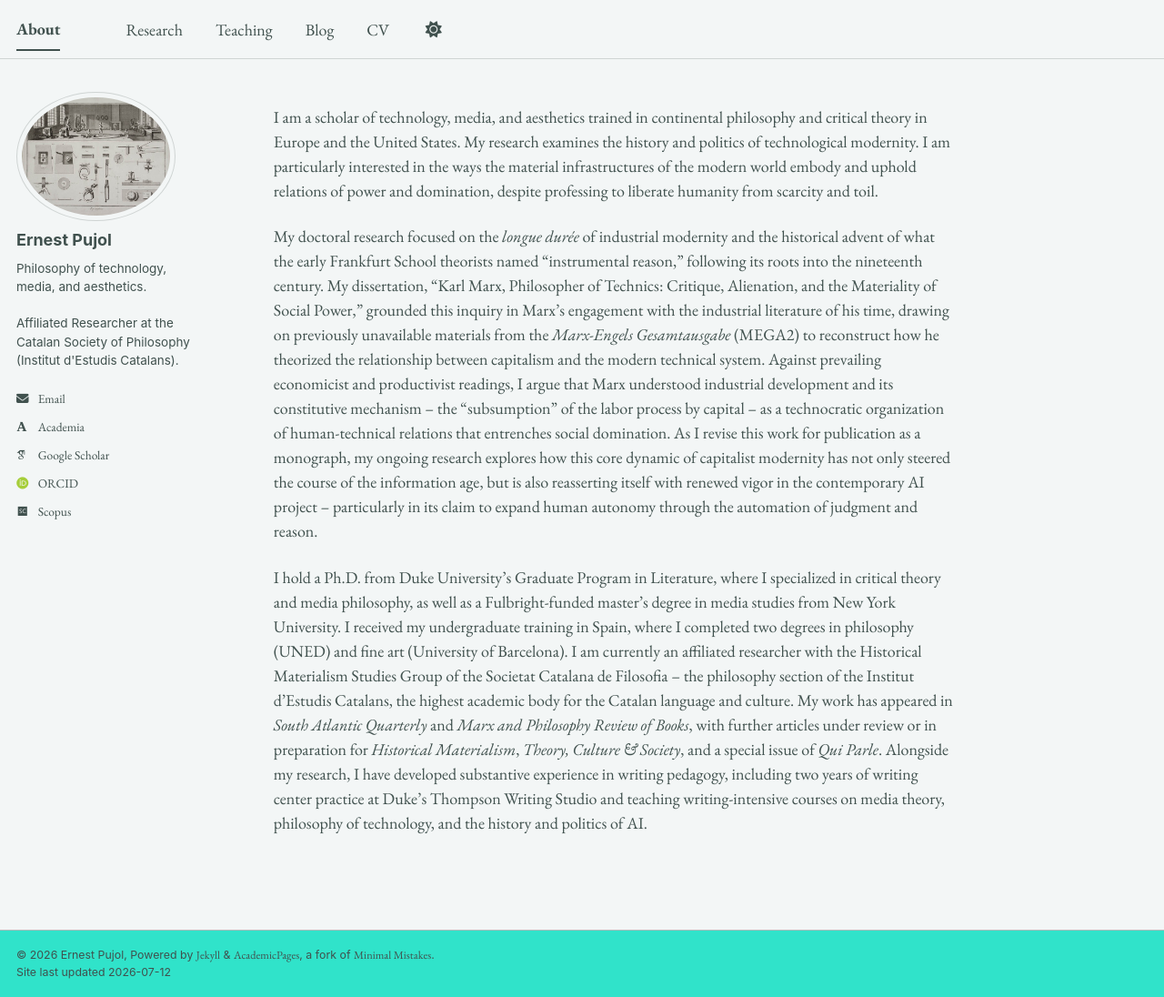
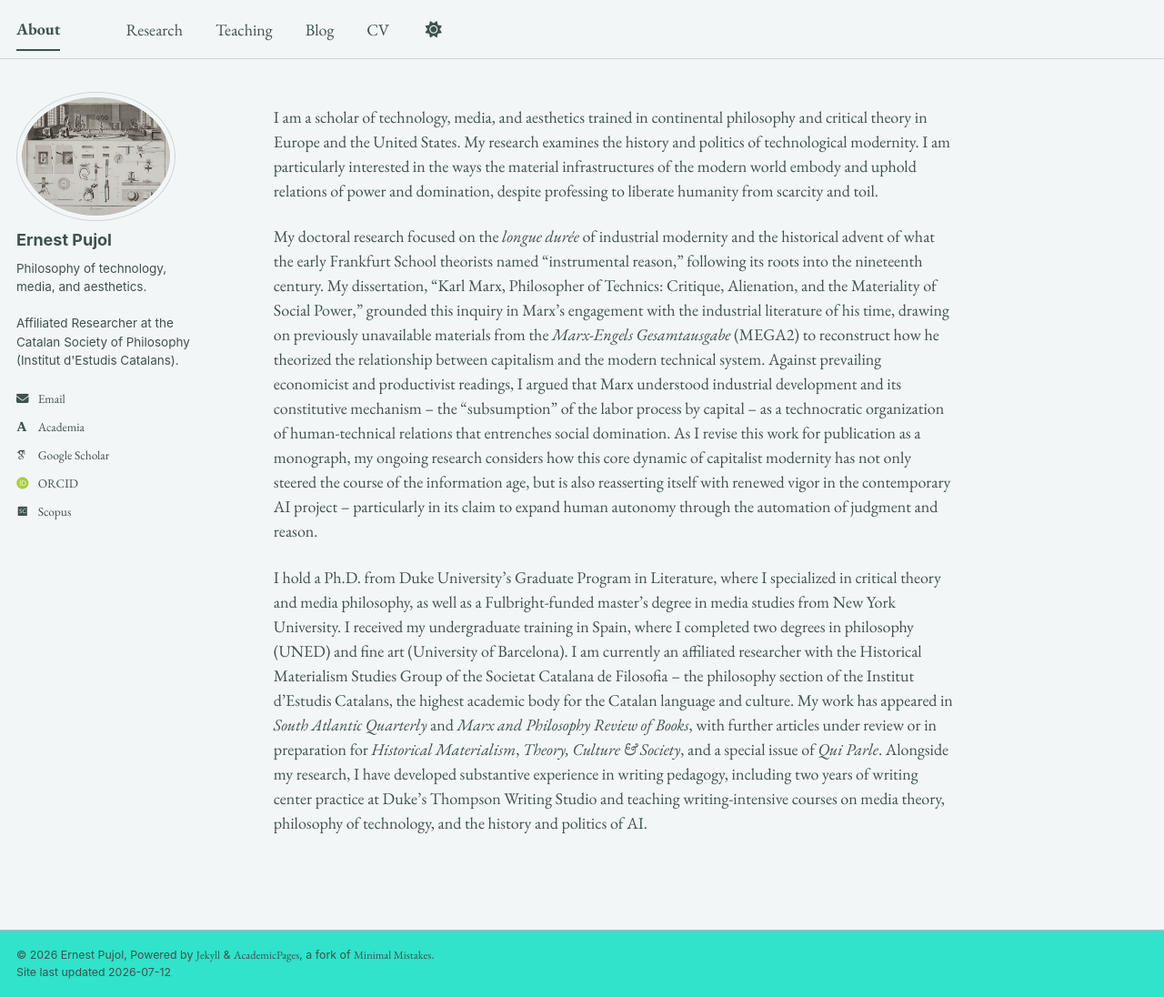
Before and after one commit to epujol90/epujol90.github.io, a Jekyll site: the page built from _pages/about.md, in a window 1280 px wide and 1096 px high. Shown: the whole window at 91% size. Built offline with Jekyll 4.4.1, drawn with Linux system fonts in a browser that asks for light colours; some web fonts are replaced; a script bundle is joined from its source files by our own code; library files that are not in the unit come from our copies.

Commit message:
Update about.md

```diff
--- a/_pages/about.md
+++ b/_pages/about.md
@@ -8,6 +8,6 @@ redirect_from:
 ---
 I am a scholar of technology, media, and aesthetics trained in continental philosophy and critical theory in Europe and the United States. My research examines the history and politics of technological modernity. I am particularly interested in the ways the material infrastructures of the modern world embody and uphold relations of power and domination, despite professing to liberate humanity from scarcity and toil.
 
-My doctoral research focused on the _longue durée_ of industrial modernity and the historical advent of what the early Frankfurt School theorists named "instrumental reason," following its roots into the nineteenth century. My dissertation, “Karl Marx, Philosopher of Technics: Critique, Alienation, and the Materiality of Social Power,” grounded this inquiry in Marx’s engagement with the industrial literature of his time, drawing on previously unavailable materials from the _Marx-Engels Gesamtausgabe_ (MEGA2) to reconstruct how he theorized the relationship between capitalism and the modern technical system. Against prevailing economicist and productivist readings, I argue that Marx understood industrial development and its constitutive mechanism -- the "subsumption" of the labor process by capital -- as a technocratic organization of human-technical relations that entrenches social domination. As I revise this work for publication as a monograph, my ongoing research explores how this core dynamic of capitalist modernity has not only steered the course of the information age, but is also reasserting itself with renewed vigor in the contemporary AI project -- particularly in its claim to expand human autonomy through the automation of judgment and reason.
+My doctoral research focused on the _longue durée_ of industrial modernity and the historical advent of what the early Frankfurt School theorists named "instrumental reason," following its roots into the nineteenth century. My dissertation, “Karl Marx, Philosopher of Technics: Critique, Alienation, and the Materiality of Social Power,” grounded this inquiry in Marx’s engagement with the industrial literature of his time, drawing on previously unavailable materials from the _Marx-Engels Gesamtausgabe_ (MEGA2) to reconstruct how he theorized the relationship between capitalism and the modern technical system. Against prevailing economicist and productivist readings, I argued that Marx understood industrial development and its constitutive mechanism -- the "subsumption" of the labor process by capital -- as a technocratic organization of human-technical relations that entrenches social domination. As I revise this work for publication as a monograph, my ongoing research considers how this core dynamic of capitalist modernity has not only steered the course of the information age, but is also reasserting itself with renewed vigor in the contemporary AI project -- particularly in its claim to expand human autonomy through the automation of judgment and reason.
 
 I hold a Ph.D. from Duke University’s Graduate Program in Literature, where I specialized in critical theory and media philosophy, as well as a Fulbright-funded master’s degree in media studies from New York University. I received my undergraduate training in Spain, where I completed two degrees in philosophy (UNED) and fine art (University of Barcelona). I am currently an affiliated researcher with the Historical Materialism Studies Group of the Societat Catalana de Filosofia -- the philosophy section of the Institut d’Estudis Catalans, the highest academic body for the Catalan language and culture. My work has appeared in _South Atlantic Quarterly_ and _Marx and Philosophy Review of Books_, with further articles under review or in preparation for _Historical Materialism_, _Theory, Culture & Society_, and a special issue of _Qui Parle_. Alongside my research, I have developed substantive experience in writing pedagogy, including two years of writing center practice at Duke’s Thompson Writing Studio and teaching writing-intensive courses on media theory, philosophy of technology, and the history and politics of AI.
```
